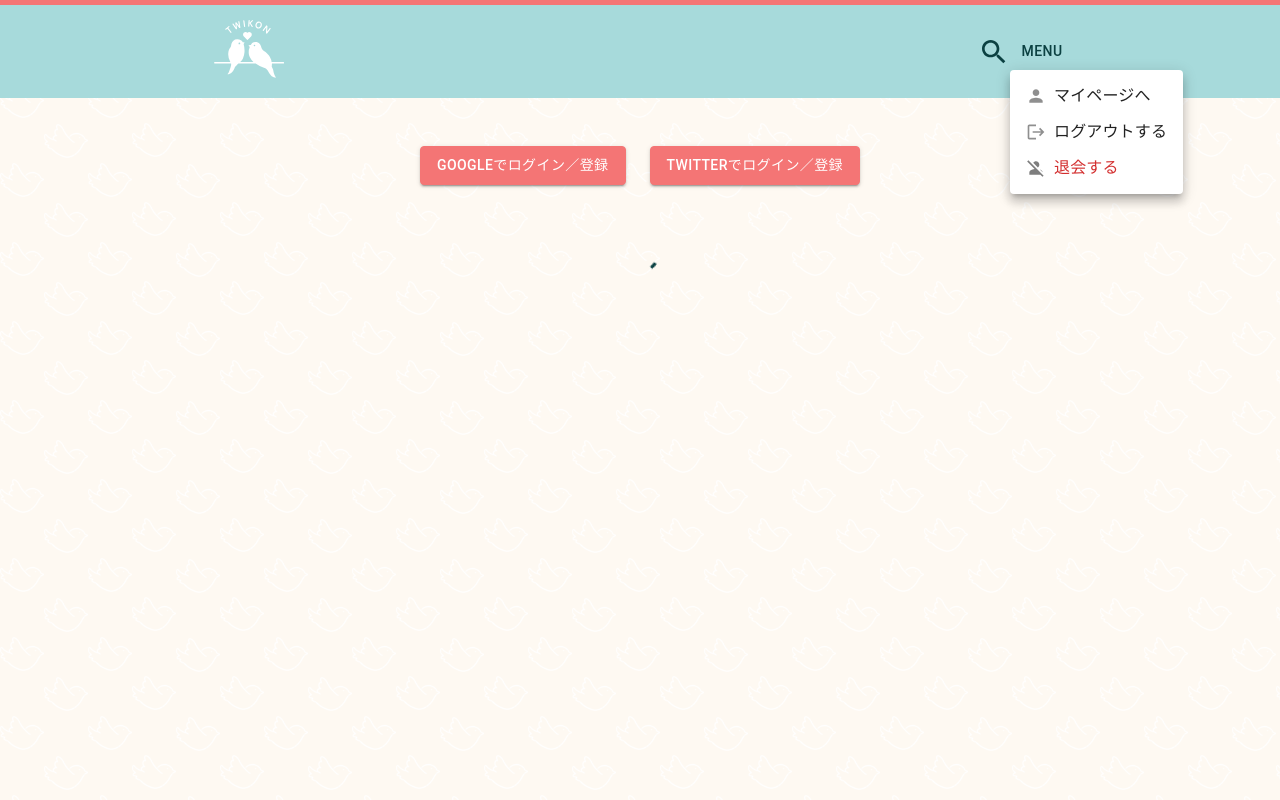
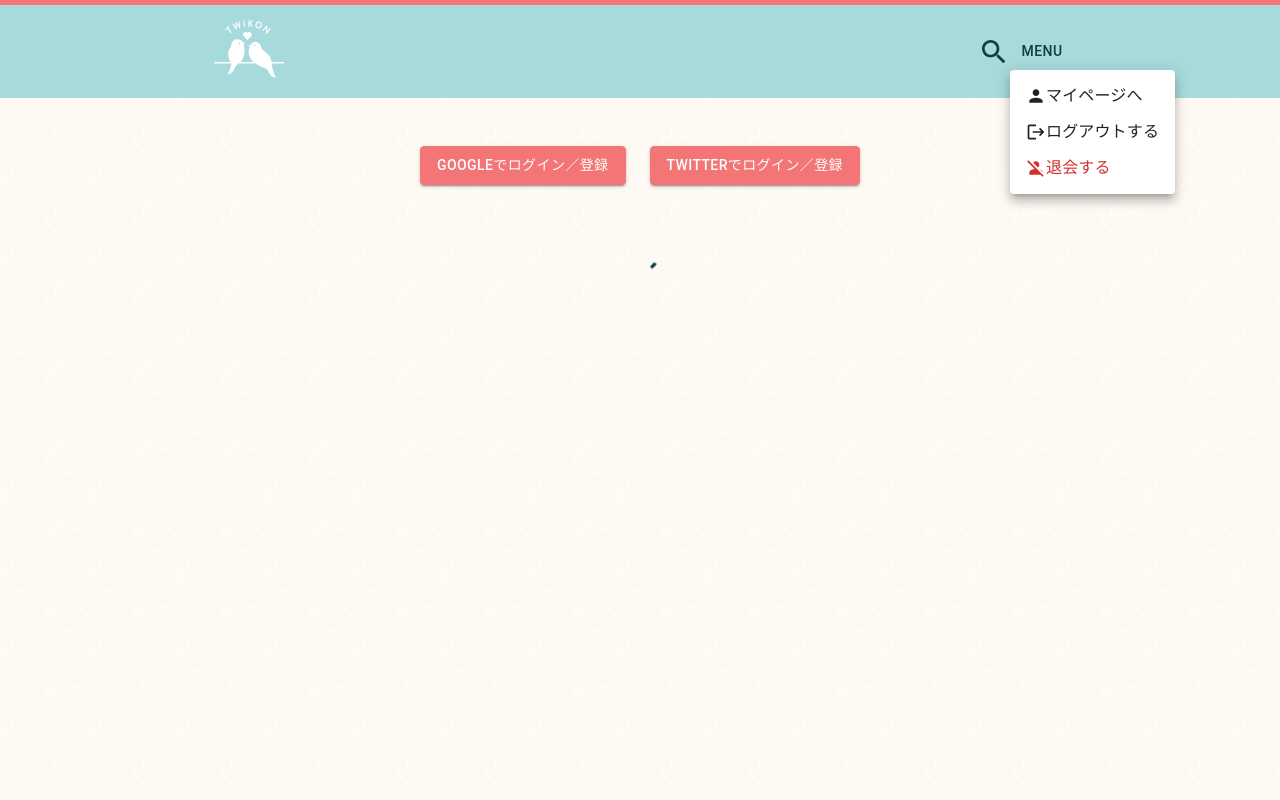
Before and after one commit to sakiyama-333/my-twitter-konkatsu--profile, a Next.js app: page / in a window 1280 px wide. Both pictures are taken after a click on the button "MENU". Shown: the top 800 px of the page. Built offline with nearby package versions, Linux system fonts and the light colour scheme; no server answers.

Commit message:
一部の記述を変更

```diff
--- a/src/client/Header.tsx
+++ b/src/client/Header.tsx
@@ -158,21 +158,18 @@ export const Header: FC = () => {
                 }}
               >
                 <MenuItem onClick={profileHandler}>
-                  <PersonIcon fontSize="small" sx={{ opacity: 0.5, mr: 1 }} />
+                  <PersonIcon fontSize="small" />
                   マイページへ
                 </MenuItem>
                 <MenuItem onClick={logoutHandler}>
-                  <Logout fontSize="small" sx={{ opacity: 0.5, mr: 1 }} />
+                  <Logout fontSize="small" />
                   ログアウトする
                 </MenuItem>
                 <MenuItem
                   onClick={withdrawalHandler}
                   sx={{ color: theme.palette.error.main }}
                 >
-                  <PersonOffIcon
-                    fontSize="small"
-                    sx={{ color: "#000000", opacity: 0.5, mr: 1 }}
-                  />
+                  <PersonOffIcon fontSize="small" />
                   退会する
                 </MenuItem>
               </Menu>
```
